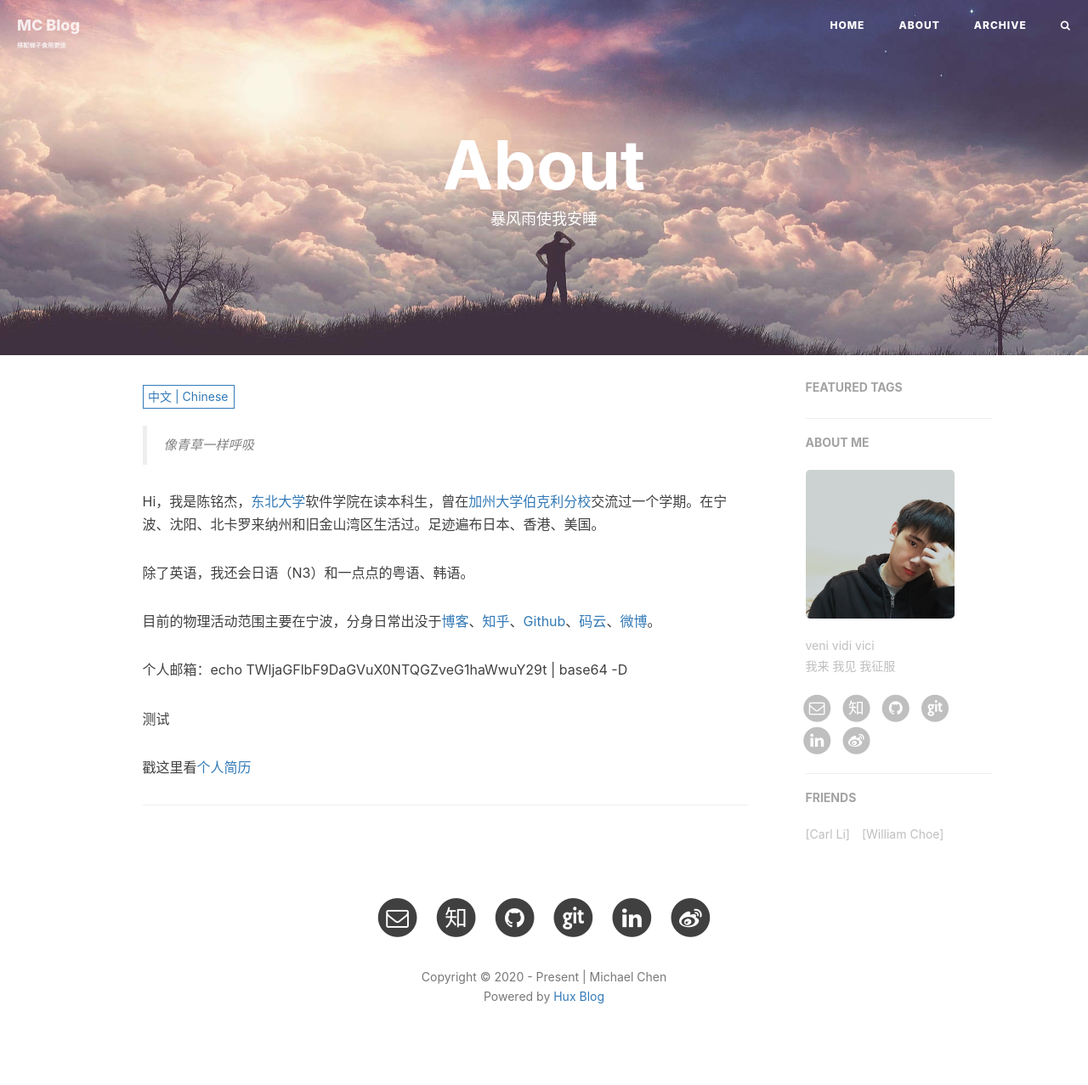
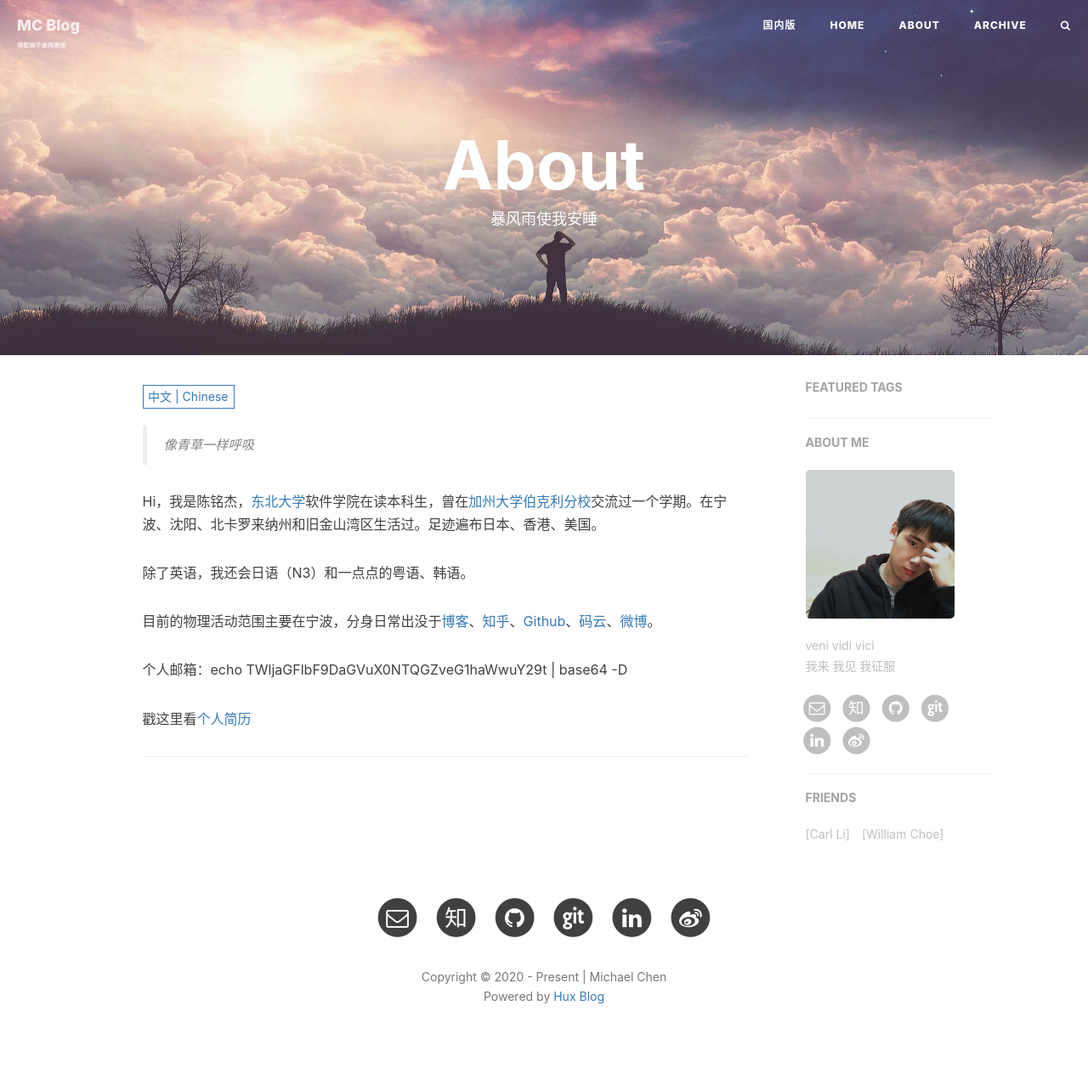
Before and after one commit to MessiahChen/MessiahChen.github.io, a Jekyll site: the page built from about.html, in a window 1280 px wide. Shown: the whole page at 85% size. Built offline with Jekyll 4.4.1, drawn with Linux system fonts in a browser that asks for light colours; nearby versions of some CDN libraries; comment, search, counter and statistics services are not loaded.

Commit message:
gitee部署

```diff
--- a/_includes/about/zh.md
+++ b/_includes/about/zh.md
@@ -7,8 +7,6 @@ Hi，我是陈铭杰，[东北大学](http://www.neu.edu.cn/)软件学院在读
 目前的物理活动范围主要在宁波，分身日常出没于[博客](https://MessiahChen.github.io)、[知乎](https://www.zhihu.com/people/MichaelChen1999)、[Github](https://github.com/MessiahChen)、[码云](https://gitee.com/michaelchen1999)、[微博](https://weibo.com/MichaelChen1999)。
 
 个人邮箱：echo TWljaGFlbF9DaGVuX0NTQGZveG1haWwuY29t \| base64 -D
-
-测试
 
 戳这里看[个人简历](https://pdf.maitube.com/pdf/?e=agyzrNTZd28I6a)
 
--- a/_includes/nav.html
+++ b/_includes/nav.html
@@ -21,6 +21,9 @@
             <div id="huxblog_navbar">
                 <div class="navbar-collapse">
                     <ul class="nav navbar-nav navbar-right">
+                        <li>
+                            <a class="navbar-brand" href="https://www.michaelchen1999.gitee.io">国内版</a>
+                        </li>
                         <li>
                             <a href="{{ site.baseurl }}/">Home</a>
                         </li>
```
